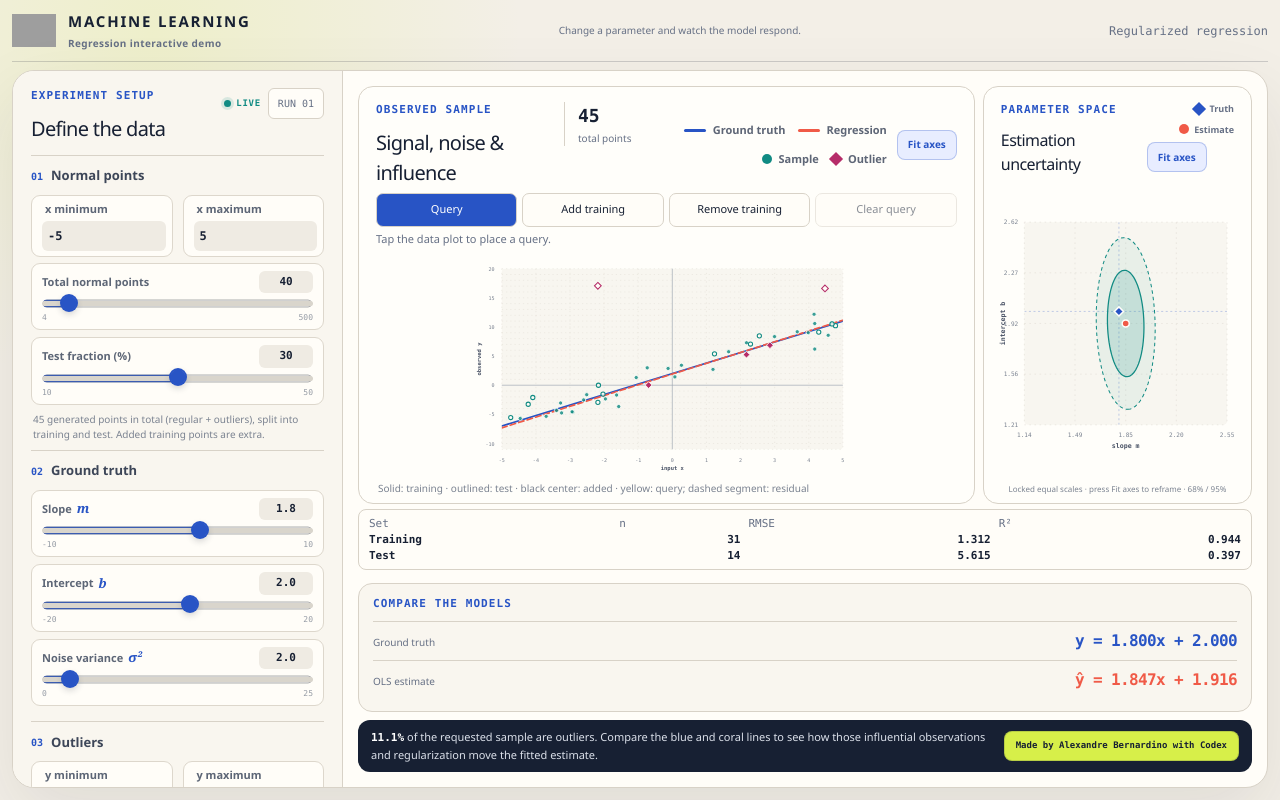
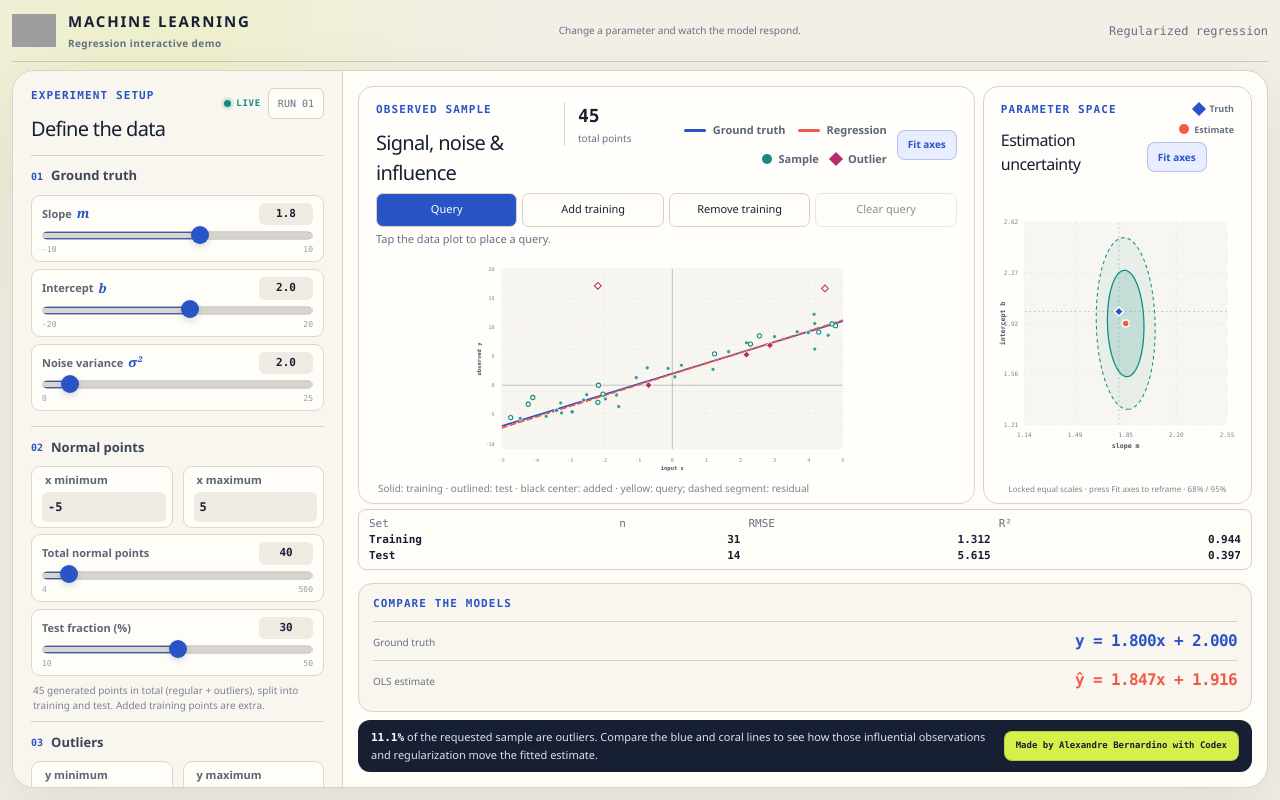
Before and after one commit to alexbernardino/regression-interactive, a Next.js app: page / in a window 1280 px wide. Built offline with nearby package versions, Linux system fonts and the light colour scheme; grey boxes are pictures that could not be loaded.

Commit message:
Put ground truth first and fix landscape model comparison visibility

```diff
--- a/app/globals.css
+++ b/app/globals.css
@@ -1511,7 +1511,8 @@ legend span {
     min-height: 0;
     display: grid;
     grid-template-columns: minmax(220px, 30vw) minmax(0, 1fr);
-    grid-template-areas: "controls plots" "details details";
+    grid-template-areas: "controls plots" "details plots";
+    grid-template-rows: auto 1fr;
     align-items: start;
     margin: 5px 0 7px;
     overflow: visible;
@@ -1627,6 +1628,33 @@ legend span {
     display: grid;
     min-width: 0;
     overflow: visible;
+    padding: 10px 12px;
+  }
+
+  .workspace .equation-card {
+    min-width: 0;
+    padding: 10px;
+  }
+
+  .workspace .equation-row {
+    align-items: flex-start;
+    flex-direction: column;
+    gap: 4px;
+  }
+
+  .workspace .equation-row strong {
+    max-width: 100%;
+    white-space: normal;
+    overflow-wrap: anywhere;
+  }
+
+  .workspace .observation-strip {
+    flex-direction: column;
+    align-items: stretch;
+  }
+
+  .workspace .author-credit {
+    white-space: normal;
   }
 }
 
--- a/app/page.tsx
+++ b/app/page.tsx
@@ -907,7 +907,7 @@ export default function Home() {
   );
   const [mobileControlSection, setMobileControlSection] = useState<
     "sampling" | "truth" | "outliers" | "regularization"
-  >("sampling");
+  >("truth");
   const [dataAxes, setDataAxes] = useState<DataAxes>(() =>
     fitDataAxes(result),
   );
@@ -1075,38 +1075,6 @@ export default function Home() {
 
           <ControlSection
             number="01"
-            title="Normal points"
-            id="sampling-controls"
-            open={mobileControlSection === "sampling"}
-            onOpen={() => setMobileControlSection("sampling")}
-          >
-              <div className="field-grid">
-                <NumberField
-                  label="x minimum"
-                  value={config.xMin}
-                  step={0.5}
-                  onChange={setValue("xMin")}
-                />
-                <NumberField
-                  label="x maximum"
-                  value={config.xMax}
-                  step={0.5}
-                  onChange={setValue("xMax")}
-                />
-              </div>
-              <SliderField
-                label="Total normal points"
-                value={config.samples}
-                min={4}
-                max={500}
-                onChange={setValue("samples")}
-              />
-              <SliderField label="Test fraction (%)" value={config.testFraction} min={10} max={50} step={5} onChange={setValue("testFraction")} />
-              <p className="field-note">{config.samples + config.outliers} generated points in total (regular + outliers), split into training and test. Added training points are extra.</p>
-          </ControlSection>
-
-          <ControlSection
-            number="02"
             title="Ground truth"
             id="truth-controls"
             open={mobileControlSection === "truth"}
@@ -1139,6 +1107,38 @@ export default function Home() {
                 max={25}
                 onChange={setValue("noiseVariance")}
               />
+          </ControlSection>
+
+          <ControlSection
+            number="02"
+            title="Normal points"
+            id="sampling-controls"
+            open={mobileControlSection === "sampling"}
+            onOpen={() => setMobileControlSection("sampling")}
+          >
+              <div className="field-grid">
+                <NumberField
+                  label="x minimum"
+                  value={config.xMin}
+                  step={0.5}
+                  onChange={setValue("xMin")}
+                />
+                <NumberField
+                  label="x maximum"
+                  value={config.xMax}
+                  step={0.5}
+                  onChange={setValue("xMax")}
+                />
+              </div>
+              <SliderField
+                label="Total normal points"
+                value={config.samples}
+                min={4}
+                max={500}
+                onChange={setValue("samples")}
+              />
+              <SliderField label="Test fraction (%)" value={config.testFraction} min={10} max={50} step={5} onChange={setValue("testFraction")} />
+              <p className="field-note">{config.samples + config.outliers} generated points in total (regular + outliers), split into training and test. Added training points are extra.</p>
           </ControlSection>
 
           <ControlSection
```
